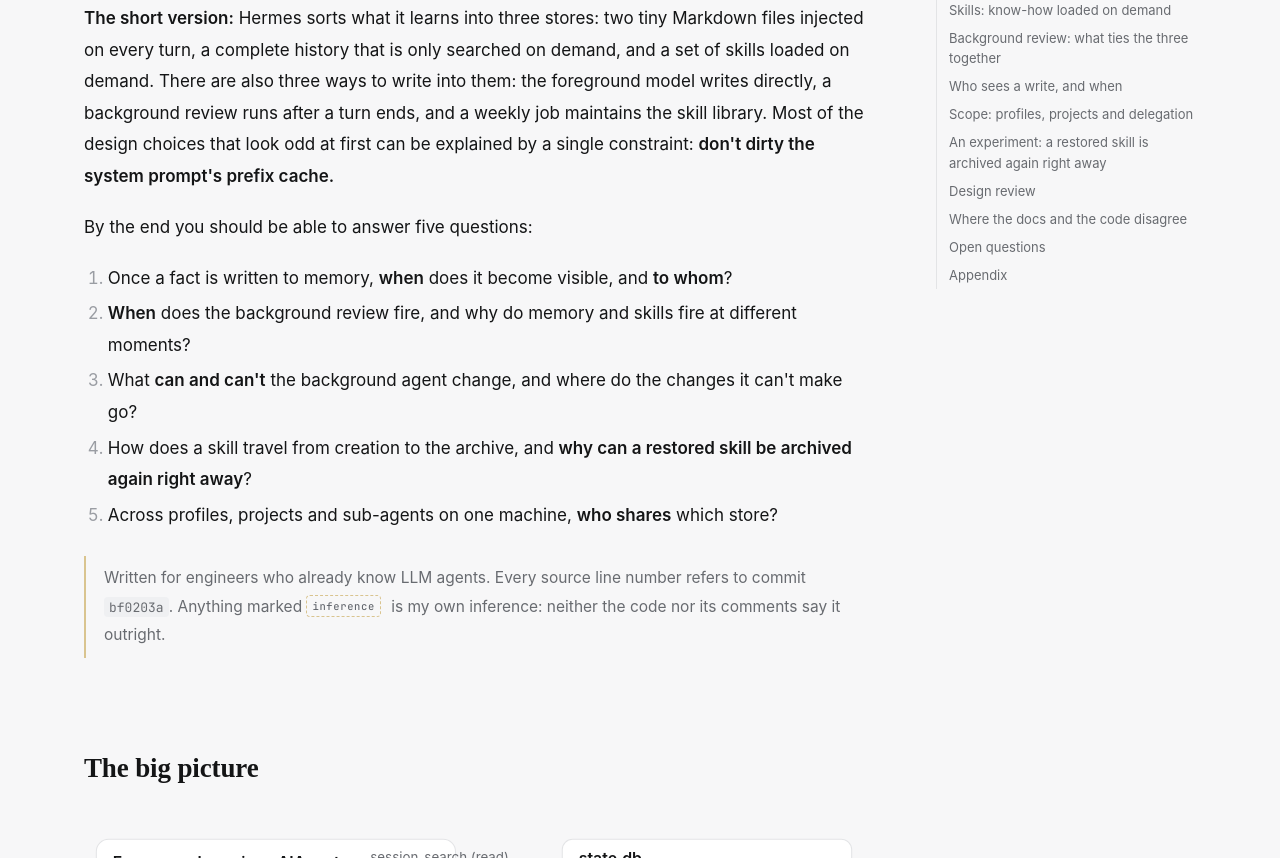
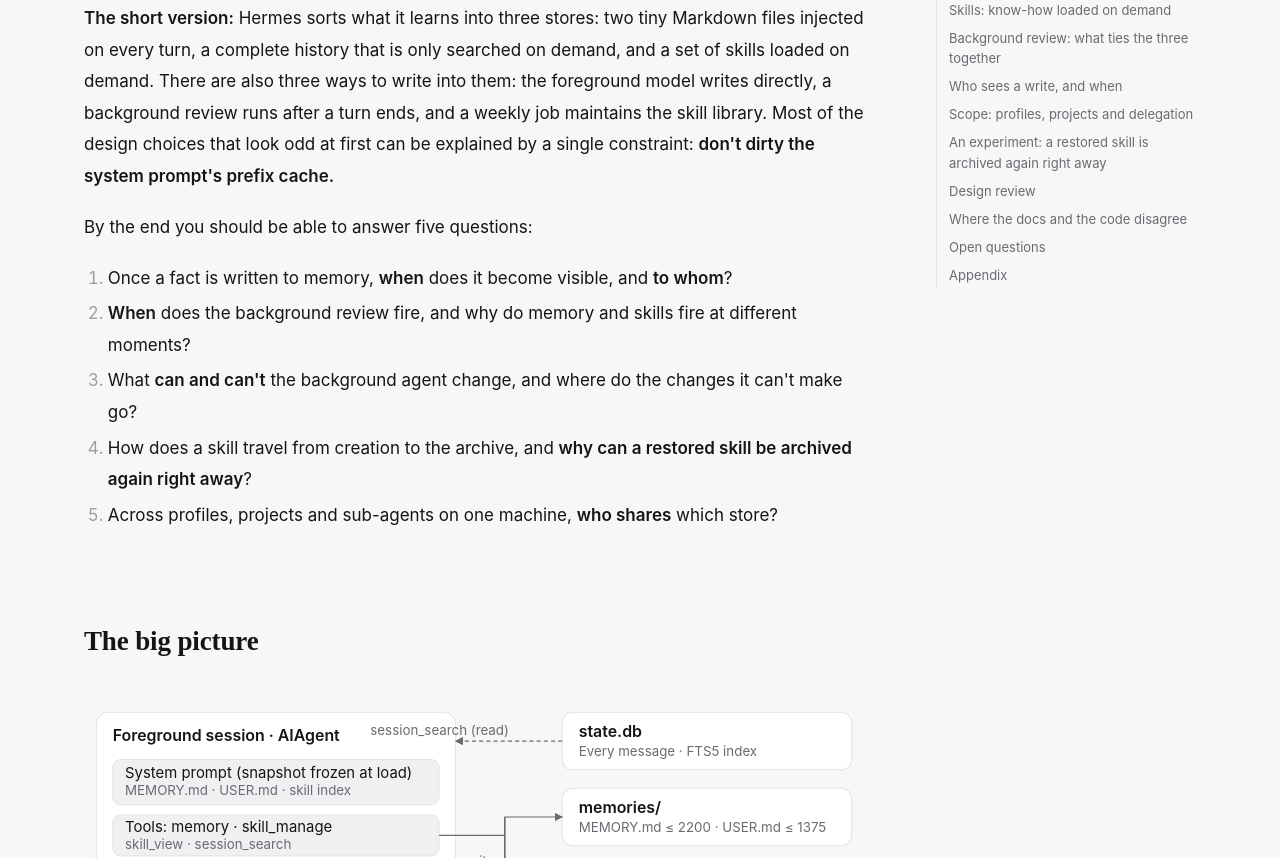
Before and after one commit to pixelieee/pixelieee.github.io, an Astro site: page /notes/hermes-memory-skills in a window 1280 px wide. Shown: the part 498-1356 px from the top of the page. Built offline with nearby package versions, Linux system fonts and the light colour scheme; Astro itself is replaced by a stand-in of ours; some packages are replaced by stand-ins of ours.

Commit message:
Drop the reader note under the opening questions
Co-Authored-By: Claude Opus 5.5 <noreply@anthropic.com>

```diff
--- a/src/content/notes-en/hermes-memory-skills.mdx
+++ b/src/content/notes-en/hermes-memory-skills.mdx
@@ -24,8 +24,6 @@ By the end you should be able to answer five questions:
 3. What **can and can't** the background agent change, and where do the changes it can't make go?
 4. How does a skill travel from creation to the archive, and **why can a restored skill be archived again right away**?
 5. Across profiles, projects and sub-agents on one machine, **who shares** which store?
-
-> Written for engineers who already know LLM agents. Every source line number refers to commit `bf0203a`. Anything marked <Infer lang="en" /> is my own inference: neither the code nor its comments say it outright.
 
 ## The big picture
 
--- a/src/content/notes/hermes-memory-skills.mdx
+++ b/src/content/notes/hermes-memory-skills.mdx
@@ -27,8 +27,6 @@ import Journey from '../../components/Journey.astro';
 3. 后台 Agent **能改什么、不能改什么**，改不了的去了哪里？
 4. Skill 怎样从创建走到归档，**restore 之后为什么可能马上又被归档**？
 5. 同一台机器上的 profile、项目和子 Agent 之间，**谁和谁共享**这些存储？
-
-> 这篇写给熟悉 LLM Agent 的工程师。文中的源码行号都对应提交 `bf0203a`；标着 <Infer /> 的地方，是源码和注释都没有明说、由我推断的结论。
 
 ## 全景
 
```
